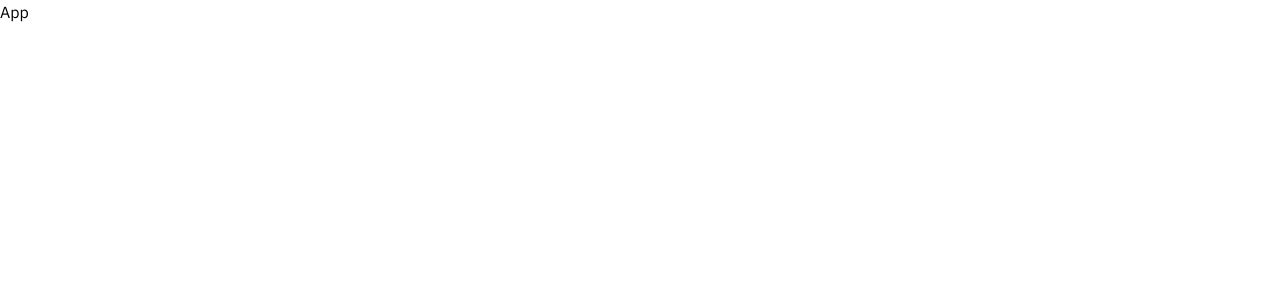
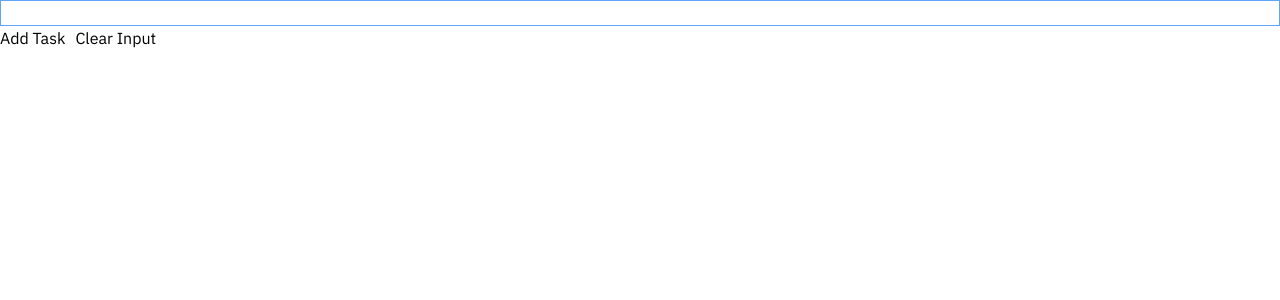
Before and after one commit to AndriiPozniakov/recman-todo-app, a React (Vite) app: page / in a window 1280 px wide. Shown: the top 300 px of the page. Built offline with nearby package versions, Linux system fonts and the light colour scheme; a web font is replaced by a local one.

Commit message:
feat: add zustand base store setup

```diff
--- a/package.json
+++ b/package.json
@@ -15,8 +15,10 @@
     "preview": "vite preview"
   },
   "dependencies": {
+    "immer": "10.1.1",
     "react": "19.1.0",
-    "react-dom": "19.1.0"
+    "react-dom": "19.1.0",
+    "zustand": "5.0.5"
   },
   "devDependencies": {
     "@eslint/js": "9.25.0",
--- a/src/App.tsx
+++ b/src/App.tsx
@@ -1,5 +1,41 @@
+import { useState } from 'react'
+
+import { useTodoStore } from '@hooks/useTodoStore.ts'
+
 function App() {
-  return <div>App</div>
+  const [title, setTitle] = useState('')
+  const { todos, addTodo, removeTodo } = useTodoStore()
+
+  const handleAdd = () => {
+    if (title.trim()) {
+      addTodo({ title: title.trim() })
+      setTitle('')
+    }
+  }
+
+  return (
+    <div>
+      <input
+        value={title}
+        onChange={(e) => setTitle(e.target.value)}
+        className="w-full border border-blue-400"
+      />
+      <button onClick={handleAdd} style={{ marginRight: 10 }}>
+        Add Task
+      </button>
+      <button onClick={() => setTitle('')}>Clear Input</button>
+      <ul className="mt-4">
+        {Object.values(todos).map((todo) => (
+          <li key={todo.id} style={{ marginBottom: 8 }}>
+            {todo.title}
+            <button onClick={() => removeTodo(todo.id)} className="ml-4">
+              Delete
+            </button>
+          </li>
+        ))}
+      </ul>
+    </div>
+  )
 }
 
 export default App
--- /dev/null
+++ b/src/hooks/useTodoStore.ts
@@ -0,0 +1,9 @@
+import { useAppStore } from '@/store/useAppStore.ts'
+
+export const useTodoStore = () => {
+  const todos = useAppStore((state) => state.todos)
+  const addTodo = useAppStore((state) => state.addTodo)
+  const removeTodo = useAppStore((state) => state.removeTodo)
+
+  return { todos, addTodo, removeTodo }
+}
--- /dev/null
+++ b/src/store/todoSlice.ts
@@ -0,0 +1,32 @@
+import { type StateCreator } from 'zustand'
+import { immer } from 'zustand/middleware/immer'
+
+import type { Todo } from '@/types'
+
+type TodoSliceMutators = [['zustand/immer', never]]
+
+type TodoInput = Omit<Todo, 'id'>
+type State = { todos: Record<string, Todo> }
+type Actions = {
+  addTodo: (todo: TodoInput) => void
+  removeTodo: (id: string) => void
+}
+
+export type TodoSlice = State & Actions
+
+export const createTaskSlice: StateCreator<TodoSlice, [], TodoSliceMutators> =
+  immer((set) => ({
+    todos: {},
+
+    addTodo: (todo) => {
+      set((state) => {
+        const id = crypto.randomUUID()
+        state.todos[id] = { id, ...todo }
+      })
+    },
+
+    removeTodo: (id) =>
+      set((state) => {
+        delete state.todos[id]
+      }),
+  }))
--- /dev/null
+++ b/src/store/useAppStore.ts
@@ -0,0 +1,17 @@
+import { create } from 'zustand'
+import { persist } from 'zustand/middleware'
+
+import { createTaskSlice, type TodoSlice } from './todoSlice.ts'
+
+type Store = TodoSlice
+
+export const useAppStore = create<Store>()(
+  persist(
+    (...a) => ({
+      ...createTaskSlice(...a),
+    }),
+    {
+      name: 'todo-app-storage',
+    },
+  ),
+)
--- /dev/null
+++ b/src/types/index.ts
@@ -0,0 +1 @@
+export * from './todo.ts'
--- /dev/null
+++ b/src/types/todo.ts
@@ -0,0 +1,4 @@
+export interface Todo {
+  id: string
+  title: string
+}
--- a/tsconfig.app.json
+++ b/tsconfig.app.json
@@ -26,9 +26,8 @@
     "noUncheckedSideEffectImports": true,
 
     "paths": {
-      "@/*": [
-        "./src/*"
-      ]
+      "@/*": ["./src/*"],
+      "@hooks/*": ["./src/hooks/*"]
     }
   },
   "include": ["src"]
```
Also changed, not shown: 1 other file (tests, documents, lock files or other folders).
